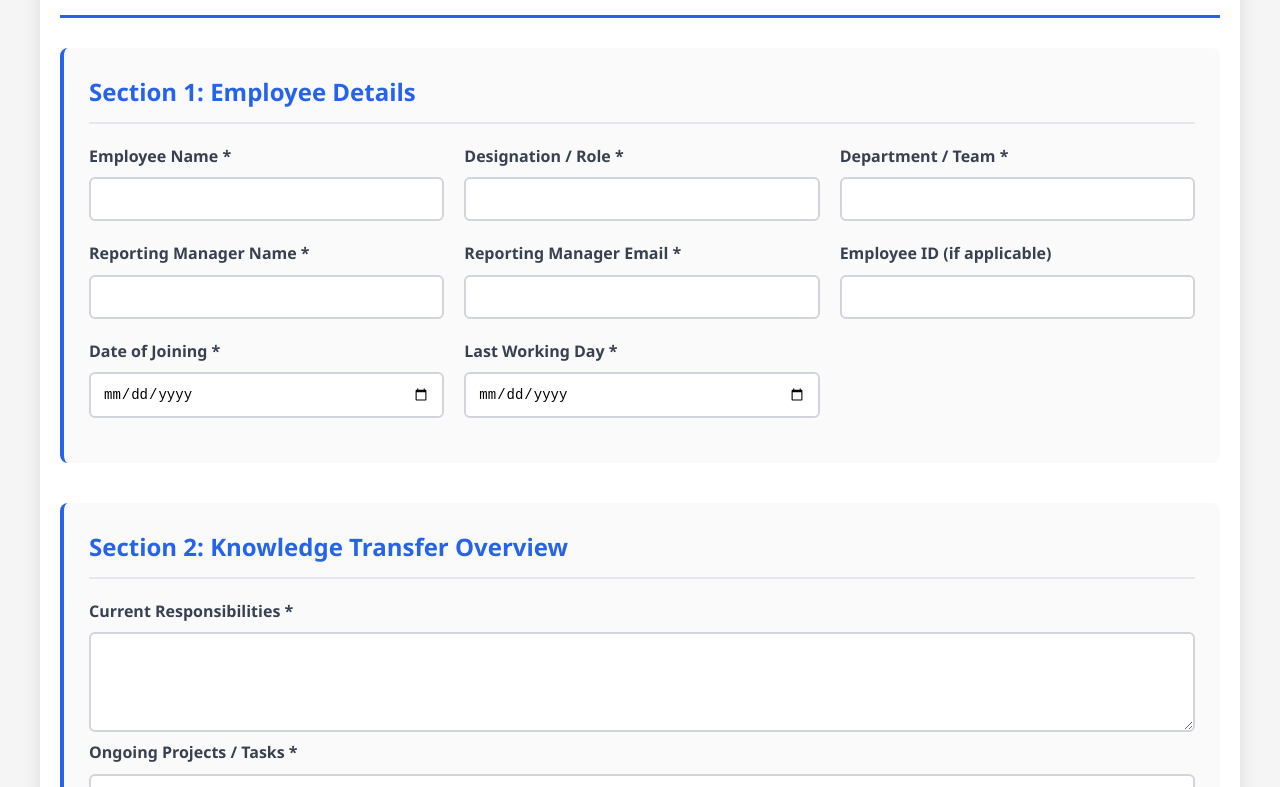
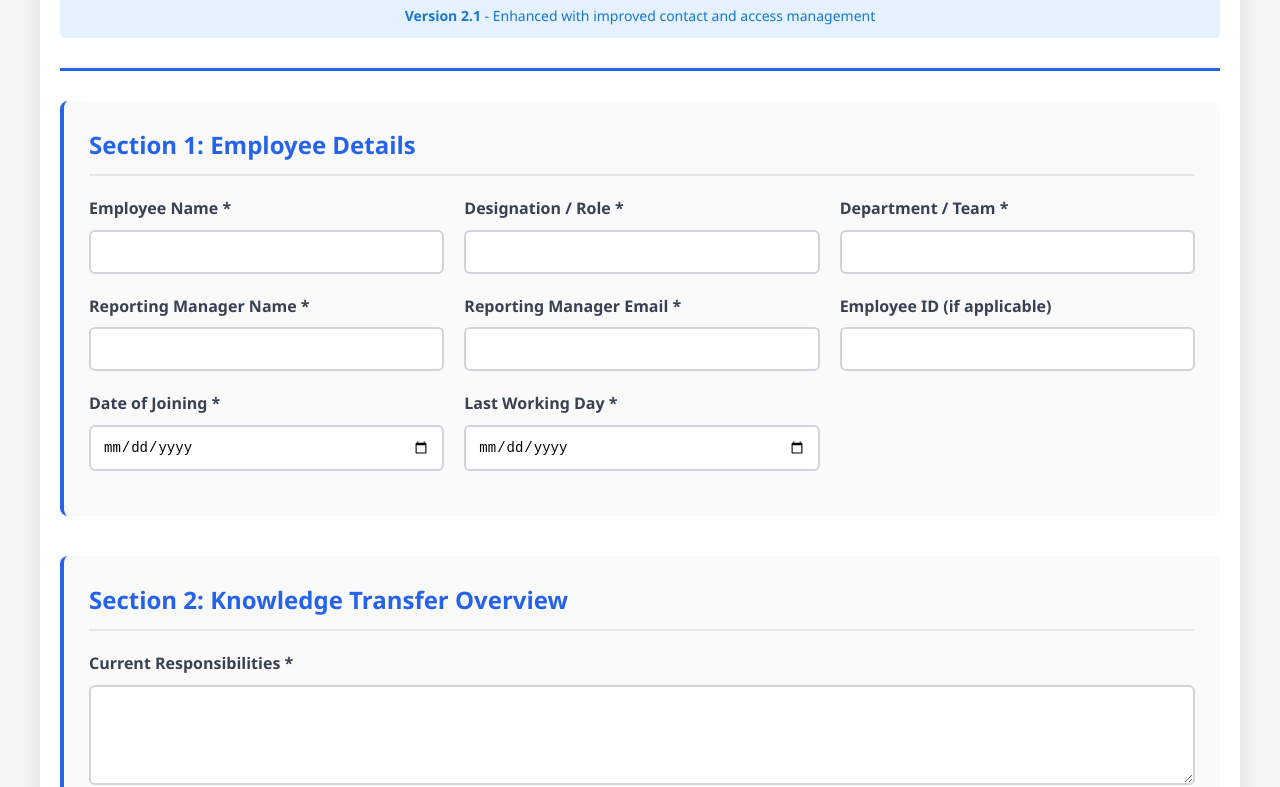
Before and after one commit to castellanIT/KT-Form, a website: page index.html in a window 1280 px wide. Shown: the part 111-898 px from the top of the page. Drawn offline with nearby package versions, Linux system fonts and the light colour scheme.

Commit message:
Force deployment with version indicator
- Add version 2.1 to title and page
- Add visible version indicator to verify deployment
- Force AWS Amplify to redeploy with latest changes
- Help identify if production is serving latest code

```diff
--- a/index.html
+++ b/index.html
@@ -3,7 +3,7 @@
 <head>
     <meta charset="UTF-8">
     <meta name="viewport" content="width=device-width, initial-scale=1.0">
-    <title>Knowledge Transfer (KT) Form - Employee Exit Process</title>
+    <title>Knowledge Transfer (KT) Form - Employee Exit Process v2.1</title>
     <link rel="stylesheet" href="styles.css">
     <script src="https://cdn.jsdelivr.net/npm/signature_pad@4.0.0/dist/signature_pad.umd.min.js"></script>
     <script src="https://cdnjs.cloudflare.com/ajax/libs/jspdf/2.5.1/jspdf.umd.min.js"></script>
@@ -16,6 +16,9 @@
     <div class="container">
         <header>
             <h1>Knowledge Transfer (KT) Form - Employee Exit Process</h1>
+            <div style="background: #e3f2fd; padding: 10px; border-radius: 5px; margin: 10px 0; text-align: center; font-size: 14px; color: #1976d2;">
+                <strong>Version 2.1</strong> - Enhanced with improved contact and access management
+            </div>
         </header>
 
         <form id="ktForm" class="kt-form">
```
